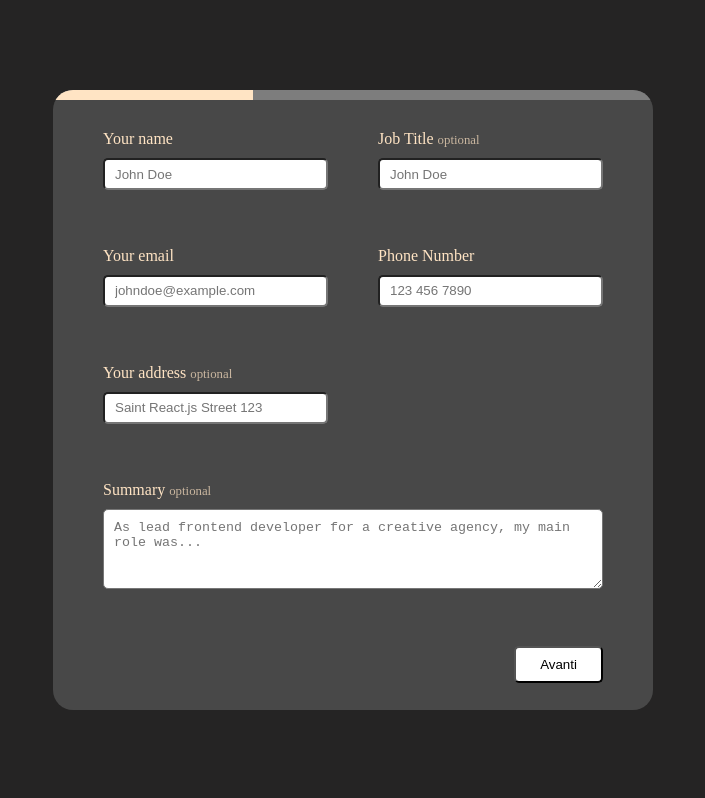
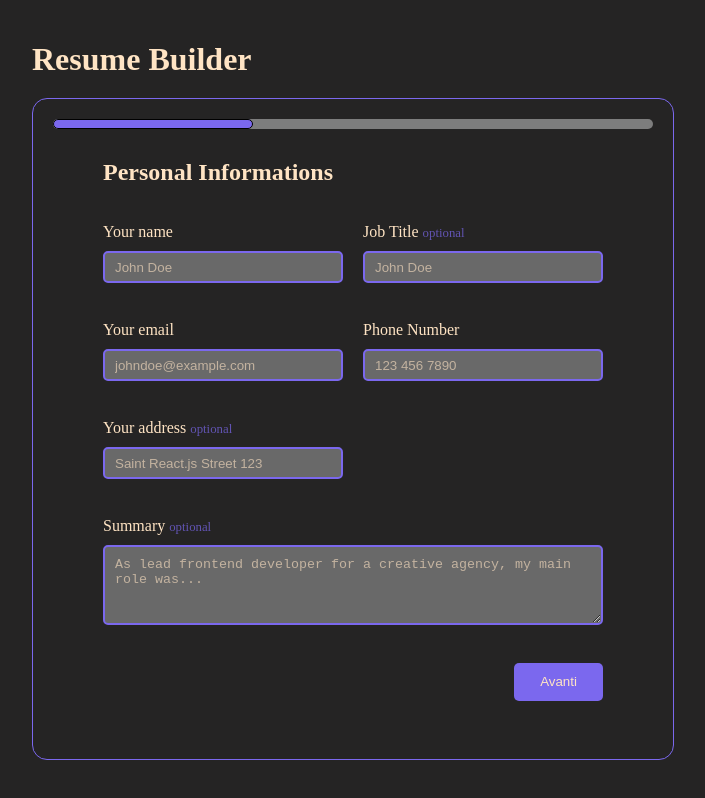
Before and after one commit to vincenzo-vitello/TOP-Resume-Generator, a React (Vite) app: page / in a window 1280 px wide. Shown: the whole page, without its empty margins (287-992 px from the left). Built offline with nearby package versions, Linux system fonts and the light colour scheme.

Commit message:
project end

```diff
--- a/package.json
+++ b/package.json
@@ -7,7 +7,7 @@
     "dev": "vite",
     "build": "vite build",
     "lint": "eslint .",
-    "preview": "vite preview"
+    "preview": "vite preview --port 8080"
   },
   "dependencies": {
     "react": "^19.0.0",
--- a/src/App.css
+++ b/src/App.css
@@ -11,17 +11,38 @@ body {
   height: 100dvh;
   color: bisque;
 }
+h1 {
+  margin-bottom: 20px;
+}
 .content {
   width: 100%;
-  border-radius: 20px;
+  border-radius: 15px;
   overflow: hidden;
-  background-color: rgb(72, 72, 72);
+  border: 1px solid mediumslateblue;
+  padding: 20px;
+  position: relative;
+}
+.content::after {
+  content: "";
+  background: linear-gradient(transparent, rgb(255, 255, 255), transparent);
+  height: 400px;
+  width: 2px;
+  position: absolute;
+  left: 0px;
+  top: 50%;
+  opacity: 0;
+  transition: top 800ms ease, opacity 800ms ease;
+}
+
+.content:hover::after {
+  top: 0;
+  opacity: 1;
 }
 .multi-step-form {
   padding: 20px 50px;
   display: grid;
   grid-template-columns: repeat(2, 1fr);
-  gap: 50px;
+  gap: 20px;
   height: 600px;
   width: 600px;
 }
@@ -55,15 +76,46 @@ body {
   width: 12ch;
   height: 5ch;
   border-radius: 5px;
-  background-color: rgb(255, 255, 255);
+  background-color: mediumslateblue;
+  color: bisque;
+  border: none;
+  margin-left: 10px;
+}
+.multi-step-form div:last-of-type button:hover {
+  background: linear-gradient(45deg, #6a5acd, #8a2be2);
+}
+.multi-step-form h2 {
+  grid-column: 1/-1;
+}
+.submitBtn {
+  background: linear-gradient(45deg, #6a5acd, #8a2be2);
+  transition: 0.3s ease-in-out;
+}
+.submitBtn:hover {
+  cursor: pointer;
+  background: linear-gradient(-45deg, #6a5acd, #8a2be2) !important;
 }
 .input-label input,
 .input-label textarea {
   display: block;
   margin-top: 10px;
   padding: 10px;
+  border: 2px solid mediumslateblue;
+  background-color: dimgray;
+  color: bisque;
+}
+.input-label input::placeholder,
+.input-label textarea::placeholder {
+  color: bisque;
+  opacity: 0.6;
+}
+.input-label input:focus,
+.input-label textarea:focus {
+  outline: none;
+  border: 2px solid bisque;
 }
 .input-label span {
   font-size: 0.8rem;
   opacity: 0.7;
+  color: mediumslateblue;
 }
--- a/src/components/DomContent.jsx
+++ b/src/components/DomContent.jsx
@@ -10,6 +10,8 @@ export const DOMContent = () => {
   const [isSubmitted, setIsSubmitted] = useState(false);
   const { formData } = useFormContext();
   return (
+    <>
+      <h1>Resume Builder</h1>
       <div className="content">
         {isSubmitted ? (
           <Resume data={formData} />
@@ -17,5 +19,6 @@ export const DOMContent = () => {
           <MultiStepForm handleSubmit={handleSubmitClick} />
         )}
       </div>
+    </>
   );
 };
--- a/src/components/EducationInfos.jsx
+++ b/src/components/EducationInfos.jsx
@@ -12,17 +12,18 @@ const EducationInfos = () => {
   };
   return (
     <>
+      <h2>Education and titles</h2>
       <Input
         name={"degree"}
         value={formData.degree || ""}
-        placeholder={"John Doe"}
-        label={"Your name"}
+        placeholder={"Computer Science Degree"}
+        label={"Degree"}
         onChange={handleChange}
       />
       <Input
         name={"university"}
         value={formData.university || ""}
-        placeholder={"John Doe"}
+        placeholder={"Ivy League Uni"}
         label={"University"}
         onChange={handleChange}
       />
--- a/src/components/Experience.jsx
+++ b/src/components/Experience.jsx
@@ -33,6 +33,7 @@ const Experience = () => {
         name={"duration"}
         value={formData.duration || ""}
         label={"Duration"}
+        placeholder={"2021 - present"}
         onChange={handleChange}
       />
       <Input
--- a/src/components/MultiStepForm.jsx
+++ b/src/components/MultiStepForm.jsx
@@ -28,7 +28,9 @@ const MultiStepForm = ({ handleSubmit }) => {
           {step < steps.length - 1 ? (
             <button onClick={nextStep}>Avanti</button>
           ) : (
-            <button onClick={() => handleSubmit()}>Invia</button>
+            <button className="submitBtn" onClick={() => handleSubmit()}>
+              Invia
+            </button>
           )}
         </div>
       </div>
--- a/src/components/PersonalInfos.jsx
+++ b/src/components/PersonalInfos.jsx
@@ -12,6 +12,8 @@ const PersonalInfos = () => {
   };
   return (
     <>
+      <h2>Personal Informations</h2>
+
       <Input
         name={"fullname"}
         value={formData.fullname || ""}
--- a/src/components/ProgressBar.jsx
+++ b/src/components/ProgressBar.jsx
@@ -7,14 +7,18 @@ const ProgressBar = ({ step, totalSteps }) => {
         background: "rgb(125, 125, 125)",
         height: "10px",
         marginBottom: "10px",
+        borderRadius: "50px",
+        overflow: "hidden",
       }}
     >
       <div
         style={{
           width: `${progress}%`,
-          background: "bisque",
+          background: "mediumslateblue",
           height: "100%",
           transition: "width .5s",
+          borderRadius: "50px",
+          border: "1px solid black",
         }}
       ></div>
     </div>
```
Also changed, not shown: 1 other file (tests, documents, lock files or other folders). Lines whose indentation alone changed are shown as unchanged.
